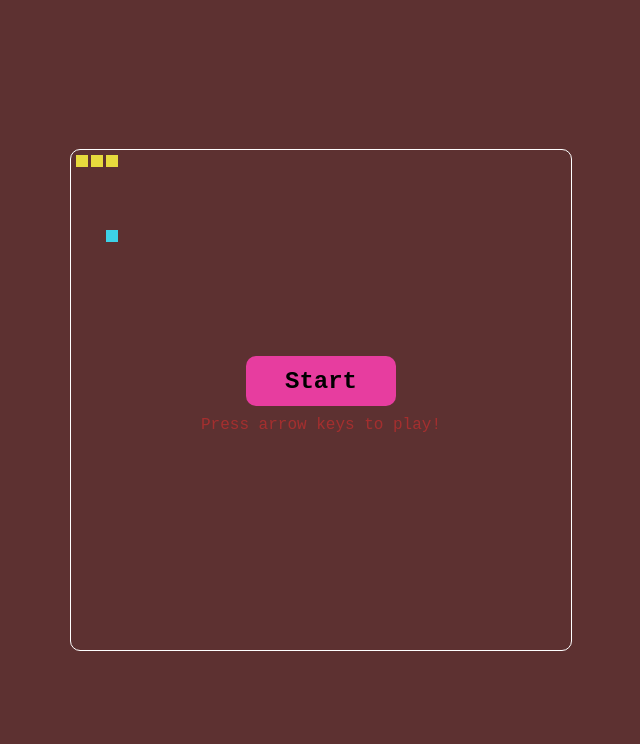
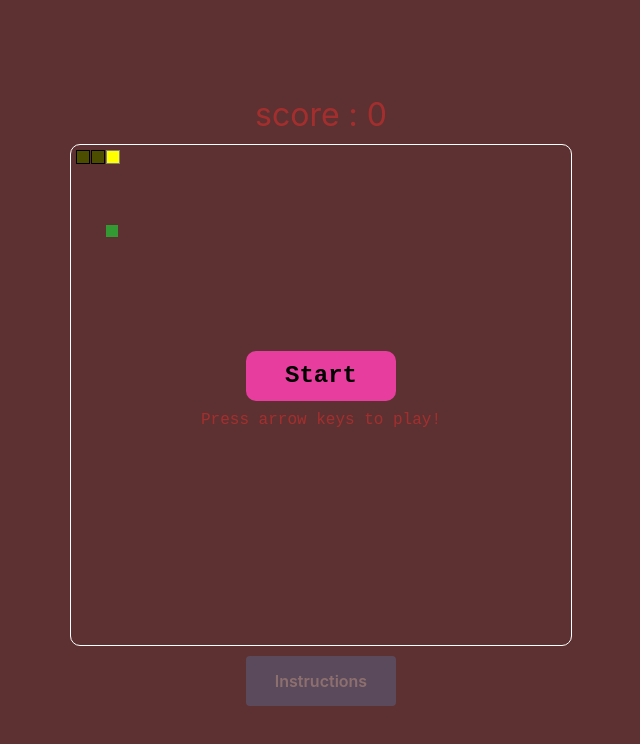
Before and after one commit to asutosh-s/retro-games, a React (Create React App) app: page / in a window 1280 px wide. Shown: the top 744 px of the page, without its empty margins (319-959 px from the left). Built offline with nearby package versions, Linux system fonts and the light colour scheme; the HTML template or start-up script is replaced by a standard one.

Commit message:
adding instruction and speed to snake

```diff
--- a/src/App.css
+++ b/src/App.css
@@ -42,9 +42,33 @@ button {
 }
 
 .count {
-  position: absolute;
   font-size: 2rem;
   bottom: 0px;
   color: #eb2d2d;
   opacity: 0.5;
+  margin-bottom: 10px;
 }
+
+.game-area {
+  display: flex;
+  flex-direction: column; /* Align children in a column */
+  align-items: center; /* Center children horizontally (optional) */
+  justify-content: center; /* Center children vertically (optional) */
+  height: 100vh; /* Full height of the viewport */
+}
+
+.open-modal-button {
+  margin-top: 10px;
+  padding: 10px 20px;
+  font-size: 16px;
+  background-color: #5486bb;
+  opacity: 0.3;
+  color: white;
+  border: none;
+  border-radius: 4px;
+  cursor: pointer;
+}
+
+.open-modal-button:hover {
+  background-color: #003063;
+}
--- a/src/App.jsx
+++ b/src/App.jsx
@@ -2,6 +2,7 @@ import { useState, useRef, useEffect } from 'react';
 import './App.css';
 import Snake from './component/Snake';
 import Food from './component/Food';
+import Modal from './component/Modal';
 
 const initialSnake = {
   snake: [
@@ -9,9 +10,12 @@ const initialSnake = {
     { x: 3, y: 0 },
     { x: 6, y: 0 },
   ],
-  speed: 200,
+  speed: 380,
   direction: "ArrowRight",
 }
+
+const showSpeedFoodDuration = 8000;
+const notShowSpeedFoodDuration = 15000;
 
 function getFoodPosition() {
   const pos = { x: 0, y: 0 };
@@ -26,26 +30,82 @@ function App() {
 
   const playgroundRef = useRef()
   const [snake, setSnake] = useState(initialSnake.snake);
+  const [snakespeed, setSnakespeed] = useState(initialSnake.speed)
   const [direction, setDirection] = useState(initialSnake.direction)
   const [started, setStarted] = useState(false)
   const [gameover, setGameover] = useState(false)
   const [foodposition, setFoodposition] = useState(getFoodPosition())
+  const [speedfoodposition, setSpeedfoodposition] = useState(null)
+  const [score, setScore] = useState(0)
+  const [isModalOpen, setIsModalOpen] = useState(false);
+
+  const openModal = () => {
+    setIsModalOpen(true);
+  };
+
+  const closeModal = () => {
+    setIsModalOpen(false);
+  };
 
   useEffect(() => {
     if (!started) return;
 
-    for(let i=0; i<snake.length - 1; ++i) {
-      for(let j=i+1; j<snake.length - 1; ++j) {
-        if((snake[i].x === snake[j].x) && (snake[i].y === snake[j].y)) {
+    // Check for snake collision
+    for (let i = 0; i < snake.length - 1; ++i) {
+      for (let j = i + 1; j < snake.length; ++j) {
+        if (snake[i].x === snake[j].x && snake[i].y === snake[j].y) {
           setGameover(true);
           return;
         }
       }
     }
 
-    const interval = setInterval(move, initialSnake.speed);
-    return () => clearInterval(interval);
+    // Set up interval for snake movement
+    const interval = setInterval(() => {
+      // Move function should be defined elsewhere
+      move();
+    }, snakespeed);
+
+    // Cleanup interval
+    return () => {
+      clearInterval(interval);
+    };
+  }, [started, snake, snakespeed]); // Add dependencies
+
+  useEffect(() => {
+    // Early exit if conditions are not met
+    if (!started || snakespeed >= 300) {
+      console.log("Conditions not met, exiting useEffect");
+      return;
+    }
+
+    console.log("snakespeed:", snakespeed);
+    console.log("Setting interval for speed food");
+
+    let visible = false;
+    // Set up a single interval to handle both showing and hiding
+    const speedFoodInterval = setInterval(() => {
+      console.log("Toggling speed food position");
+      setSpeedfoodposition((prevSpeedfoodposition) => {
+        if (prevSpeedfoodposition === null) {
+          return getFoodPosition();
+        } else {
+          return null;
+        }
       })
+    }, showSpeedFoodDuration);
+
+    // Cleanup interval on component unmount or when dependencies change
+    return () => {
+      clearInterval(speedFoodInterval);
+    };
+  }, [started, snakespeed, showSpeedFoodDuration, notShowSpeedFoodDuration]);
+
+  useEffect(() => {
+    if (((score % 100 === 0) && (score !== 0)) && snakespeed > 100) {
+      setSnakespeed((prevSnakespeed) => prevSnakespeed - 100)
+    }
+  }, [score])
 
   function move(key = direction) {
     const tmpSnake = [...snake];
@@ -53,19 +113,19 @@ function App() {
     switch (key) {
       case "ArrowRight":
         x += 3;
-        if(x===99)  x=0;
+        if (x === 99) x = 0;
         break;
       case "ArrowLeft":
         x -= 3;
-        if(x===-3)  x=96;
+        if (x === -3) x = 96;
         break;
       case "ArrowUp":
         y -= 3;
-        if(y===-3)  y=96;
+        if (y === -3) y = 96;
         break;
       case "ArrowDown":
         y += 3;
-        if(y===99)  y=0;
+        if (y === 99) y = 0;
         break;
       default:
         return;
@@ -73,42 +133,47 @@ function App() {
 
     tmpSnake.push({ x, y });
 
-    if((foodposition.x !== x) || (foodposition.y!==y)) tmpSnake.shift();
-    else setFoodposition(getFoodPosition());
+    if ((foodposition.x !== x) || (foodposition.y !== y)) tmpSnake.shift();
+    else {
+      setFoodposition(getFoodPosition());
+      setScore((prevScore) => prevScore + 50)
+    }
     setSnake(tmpSnake);
 
-    console.log(tmpSnake)
+    if ((speedfoodposition !== null) && ((speedfoodposition.x === x) && (speedfoodposition.y === y))) {
+      setSnakespeed((prevSnakespeed) => prevSnakespeed + 100);
+      setSpeedfoodposition(null);
+    }
   }
 
   function doNotTakeDirection(key) {
-    if(direction === "ArrowRight" && key === "ArrowLeft") {
+    if (direction === "ArrowRight" && key === "ArrowLeft") {
       return true;
     }
-    if(direction === "ArrowLeft" && key === "ArrowRight") {
+    if (direction === "ArrowLeft" && key === "ArrowRight") {
       return true;
     }
-    if(direction === "ArrowUp" && key === "ArrowDown") {
+    if (direction === "ArrowUp" && key === "ArrowDown") {
       return true;
     }
-    if(direction === "ArrowDown" && key === "ArrowUp") {
+    if (direction === "ArrowDown" && key === "ArrowUp") {
       return true;
     }
   }
 
   return (
+    <div className='game-area'>
+      <div className="count"> score : {score} </div>
       <div
         className="App"
         onKeyDown={(e) => {
-        if(doNotTakeDirection(e.key)) return;
+          if (doNotTakeDirection(e.key)) return;
           setDirection(e.key);
           move(e.key);
         }}
         ref={playgroundRef} tabIndex={0}
       >
         <Snake snake={snake} lastDirection={initialSnake.direction} />
-      {
-        started && <div className="count"> score : {(snake.length - 3) * 10} </div>
-      }
         {
           !started &&
           <>
@@ -140,9 +205,20 @@ function App() {
         {
           !gameover &&
           <>
-          <Food position={foodposition} />
+            <Food position={foodposition} type="food" />
           </>
         }
+        {
+          !gameover && speedfoodposition !== null &&
+          <>
+            <Food position={speedfoodposition} type="speedfood" />
+          </>
+        }
+      </div>
+      <button onClick={openModal} className="open-modal-button">
+        Instructions
+      </button>
+      <Modal isOpen={isModalOpen} onClose={closeModal} />
     </div>
   );
 }
--- a/src/component/Food.jsx
+++ b/src/component/Food.jsx
@@ -1,11 +1,25 @@
 
-function Food({ position }) {
+function Food({ position, type }) {
     return (
+        type === "food" ? (
             <div
                 style={{
                     width: "12px",
                     height: "12px",
-                backgroundColor: "#3dd1e7",
+                    backgroundColor: "#339933",
+                    margin: "5px",
+                    position: "absolute",
+                    left: `${position.x}%`,
+                    top: `${position.y}%`,
+                    zIndex: 0,
+                }}
+            />
+        ) : (
+            <div
+                style={{
+                    width: "12px",
+                    height: "12px",
+                    backgroundColor: "#ff0000", // Use a valid hex color code for red
                     margin: "5px",
                     position: "absolute",
                     left: `${position.x}%`,
@@ -14,6 +28,7 @@ function Food({ position }) {
                 }}
             />
         )
+    );
 }
 
 export default Food;
--- /dev/null
+++ b/src/component/Modal.css
@@ -0,0 +1,34 @@
+.modal-overlay {
+    position: fixed;
+    top: 0;
+    left: 0;
+    width: 100%;
+    height: 100%;
+    background-color: rgba(0, 0, 0, 0.5);
+    display: flex;
+    align-items: center;
+    justify-content: center;
+    z-index: 1000;
+  }
+
+  .modal-content {
+    background: white;
+    opacity: 0.8;
+    padding: 20px;
+    border-radius: 8px;
+    position: relative;
+    width: 300px;
+  }
+
+  .modal-close {
+    position: absolute;
+    top: 10px;
+    right: 10px;
+    background: red;
+    color: white;
+    border: none;
+    border-radius: 50%;
+    width: 30px;
+    height: 30px;
+    cursor: pointer;
+  }
--- /dev/null
+++ b/src/component/Modal.jsx
@@ -0,0 +1,38 @@
+import React, { useEffect } from 'react';
+import './Modal.css'; // Import CSS for modal styling
+
+const Modal = ({ isOpen, onClose }) => {
+  useEffect(() => {
+    // Add event listener to detect clicks outside the modal
+    const handleClickOutside = (event) => {
+      if (event.target.className.includes('modal-overlay')) {
+        onClose();
+      }
+    };
+
+    if (isOpen) {
+      document.addEventListener('mousedown', handleClickOutside);
+    }
+
+    return () => {
+      document.removeEventListener('mousedown', handleClickOutside);
+    };
+  }, [isOpen, onClose]);
+
+  return (
+    isOpen && (
+      <div className="modal-overlay">
+        <div className="modal-content">
+          <button className="modal-close" onClick={onClose}>X</button>
+          <h2>Instructions</h2>
+          <p>1. Click left right top bottom keys to play</p>
+          <p>2. After every 100 score speed increases</p>
+          <p>3. In game red foods appears which decreases speed</p>
+          <p>4. Let the high score wins :)</p>
+        </div>
+      </div>
+    )
+  );
+};
+
+export default Modal;
--- a/src/component/Snake.jsx
+++ b/src/component/Snake.jsx
@@ -8,11 +8,12 @@ function Snake({ snake }) {
                     <div style={{
                         width: "12px",
                         height: "12px",
-                        backgroundColor: "#e7da3d",
+                        backgroundColor: (i===snake.length-1) ? "#ffff00" : "#4d4d00",
                         margin: "5px",
                         position: "absolute",
                         left: `${box.x}%`,
                         top: `${box.y}%`,
+                        border: (i===snake.length-1) ? "1px solid gray" : "1px solid black",
                         zIndex: 1,
                     }} />
                 ))
```
Lines whose indentation alone changed are shown as unchanged.
